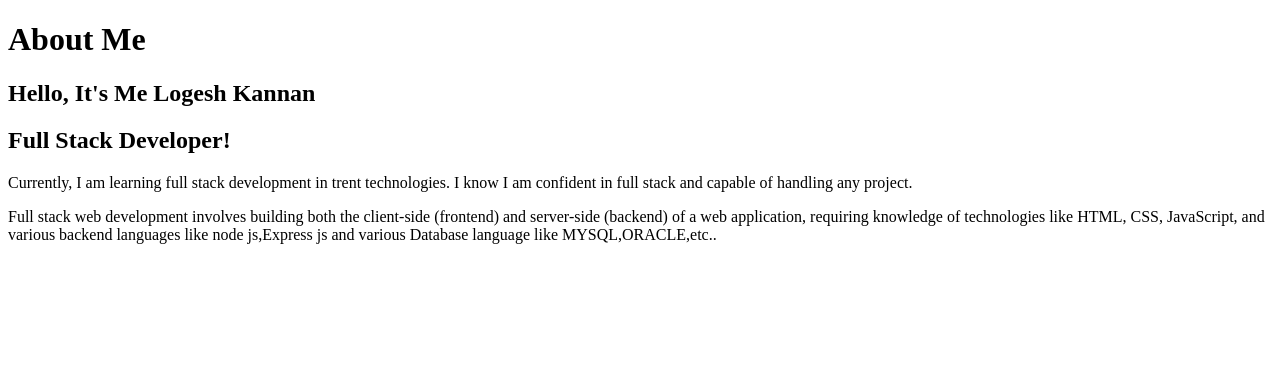
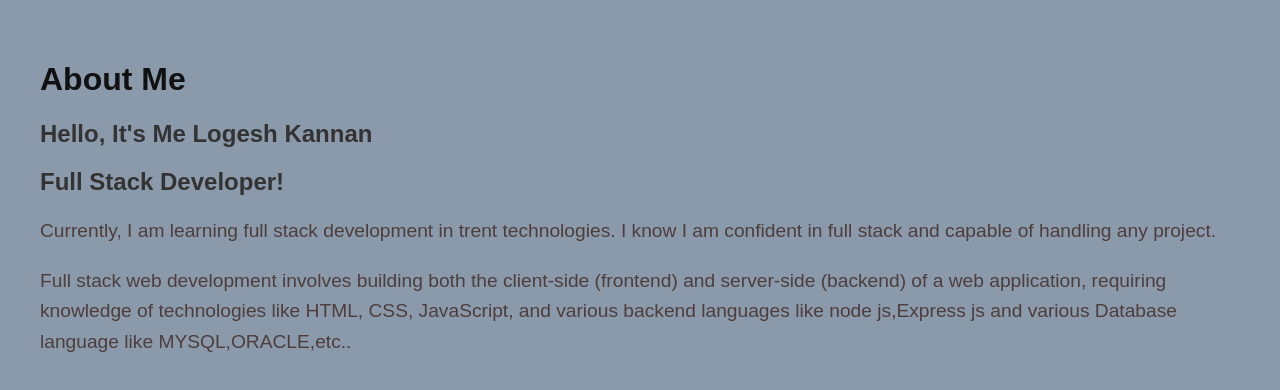
Before and after one commit to logeshkannan-hub123/MyPortfolio, a plain HTML site: page public/about/about.html in a window 1280 px wide. Drawn offline with Linux system fonts and the light colour scheme.

Commit message:
Enhance About Me page with CSS styling
Added CSS styles to enhance the layout and appearance of the About Me page.

```diff
--- a/public/about/about.html
+++ b/public/about/about.html
@@ -4,6 +4,25 @@
     <meta charset="UTF-8" />
     <meta name="viewport" content="width=device-width, initial-scale=1.0" />
     <title>About Me</title>
+    <style>
+      body {
+        font-family: Arial, sans-serif;
+        margin: 20px;
+        padding: 20px;
+        background-color: rgb(139, 154, 170);
+      }
+      h1 {
+        color: #111;
+      }
+      h2 {
+        color: #333;
+      }
+      p {
+        line-height: 1.6;
+        font-size: larger;
+        color: #4d3d3d;
+      }
+    </style>
   </head>
   <body>
     <h1>About Me</h1>
```
